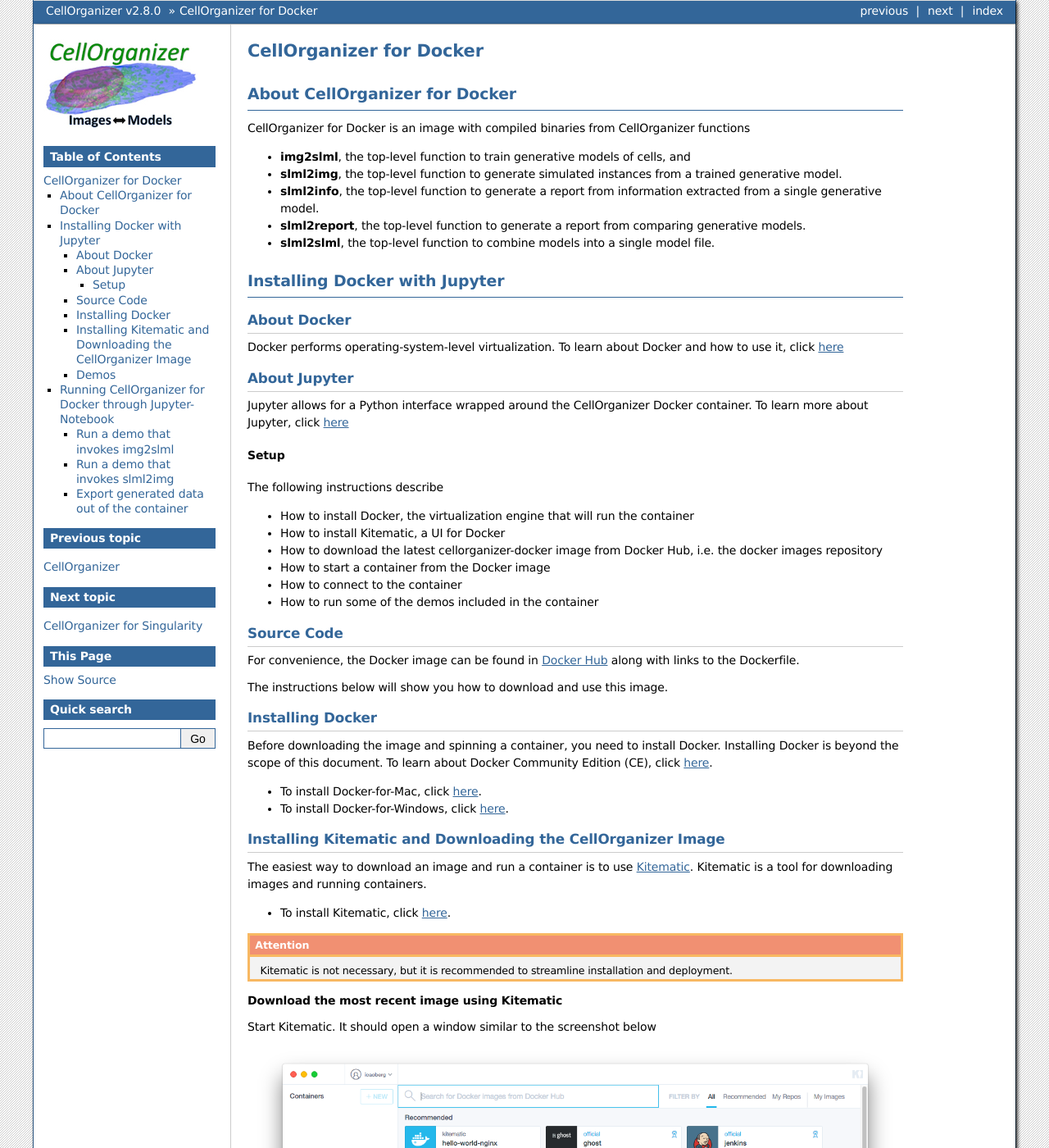
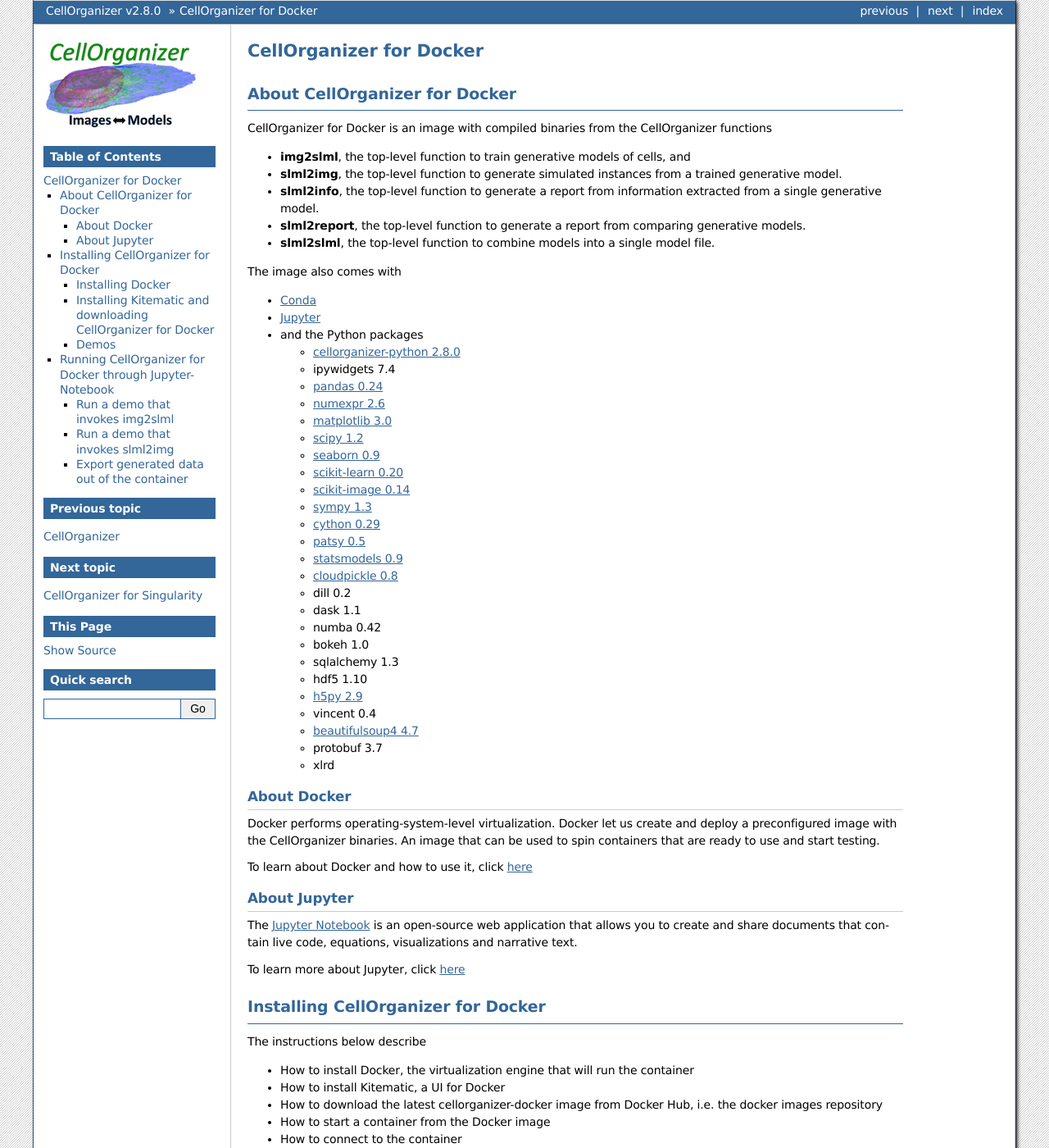
Before and after one commit to murphygroup/cellorganizer-documentation_old, a Sphinx documentation site: the page built from source/chapters/cellorganizer_for_docker.rst, in a window 1280 px wide and 1400 px high. Shown: the whole window at 82% size. Built offline with Sphinx 7.4.7, drawn with Linux system fonts in a browser that asks for light colours; some of the changed text lies outside the part shown.

Commit message:
Updated rst

```diff
--- a/source/chapters/docker/index.rst
+++ b/source/chapters/docker/index.rst
@@ -9,23 +9,57 @@
 - **slml2report**, the top-level function to generate a report from comparing generative models.
 - **slml2slml**, the top-level function to combine models into a single model file.
 
+The image also comes with
 
-Installing Docker with Jupyter
-***********************************
+- `Conda <https://conda.io/en/latest/>`_
+- `Jupyter <https://jupyter.org/>`_
+- and the Python packages
+
+  - `cellorganizer-python 2.8.0 <https://github.com/murphygroup/cellorganizer-python>`_
+  - ipywidgets 7.4
+  - `pandas 0.24 <https://pandas.pydata.org/>`_
+  - `numexpr 2.6 <https://github.com/pydata/numexpr>`_
+  - `matplotlib 3.0 <https://matplotlib.org/>`_
+  - `scipy 1.2 <https://www.scipy.org/>`_
+  - `seaborn 0.9 <https://seaborn.pydata.org/>`_
+  - `scikit-learn 0.20 <https://scikit-learn.org/stable/>`_
+  - `scikit-image 0.14 <https://scikit-image.org/>`_
+  - `sympy 1.3 <https://www.sympy.org/en/index.html>`_
+  - `cython 0.29 <https://cython.org/>`_
+  - `patsy 0.5 <https://patsy.readthedocs.io/en/latest/>`_
+  - `statsmodels 0.9 <https://www.statsmodels.org/stable/index.html>`_
+  - `cloudpickle 0.8 <https://github.com/cloudpipe/cloudpickle>`_
+  - dill 0.2
+  - dask 1.1
+  - numba 0.42
+  - bokeh 1.0
+  - sqlalchemy 1.3
+  - hdf5 1.10
+  - `h5py 2.9 <https://www.h5py.org/>`_
+  - vincent 0.4
+  - `beautifulsoup4 4.7 <https://www.crummy.com/software/BeautifulSoup/bs4/doc/>`_
+  - protobuf 3.7
+  - xlrd
 
 About Docker
 ------------
 
-Docker performs operating-system-level virtualization. To learn about Docker and how to use it, click `here <https://docs.docker.com/get-started/#recap-and-cheat-sheet>`_
+Docker performs operating-system-level virtualization. Docker let us create and deploy a preconfigured image with the CellOrganizer binaries. An image that can be used to spin containers that are ready to use and start testing.
+
+To learn about Docker and how to use it, click `here <https://docs.docker.com/get-started/>`_
 
 About Jupyter
-------------
-Jupyter allows for a Python interface wrapped around the CellOrganizer Docker container.
+-------------
+The `Jupyter Notebook <https://jupyter.org/>`_ is an open-source web application that allows you to create and share documents that contain live code, equations, visualizations and narrative text.
+
 To learn more about Jupyter, click `here <https://jupyter-notebook-beginner-guide.readthedocs.io/en/latest/what_is_jupyter.html>`_
+
+Installing CellOrganizer for Docker
+***********************************
 
 Setup
 ^^^^^
-The following instructions describe
+The instructions below describe
 
 * How to install Docker, the virtualization engine that will run the container
 * How to install Kitematic, a UI for Docker
@@ -34,12 +68,6 @@
 * How to connect to the container
 * How to run some of the demos included in the container
 
-Source Code
------------
-For convenience, the Docker image can be found in `Docker Hub <https://hub.docker.com/r/murphylab/docker-cellorganizer/>`_ along with links to the Dockerfile.
-
-The instructions below will show you how to download and use this image.
-
 Installing Docker
 -----------------
 Before downloading the image and spinning a container, you need to install Docker. Installing Docker is beyond the scope of this document. To learn about Docker Community Edition (CE), click `here <https://www.docker.com/community-edition>`_.
@@ -47,9 +75,8 @@
 * To install Docker-for-Mac, click `here <https://docs.docker.com/docker-for-mac/install/>`_.
 * To install Docker-for-Windows, click `here <https://docs.docker.com/docker-for-windows/install/>`_.
 
-
-Installing Kitematic and Downloading the CellOrganizer Image
-------------------------------------------------------------
+Installing Kitematic and downloading CellOrganizer for Docker
+-------------------------------------------------------------
 
 The easiest way to download an image and run a container is to use `Kitematic <https://kitematic.com/>`_. Kitematic is a tool for downloading images and running containers.
 
@@ -70,12 +97,14 @@
 .. figure:: image_find.png
    :align: center
 
-
 Then click *CREATE* to download the image and start a container
 
 .. figure:: Image_Downloading.png
    :align: center
 
+**Download the most recent image from terminal**
+
+For convenience, the Docker image can be found in `Docker Hub <https://hub.docker.com/r/murphylab/cellorganizer-jupyter>`_ along with links to the Dockerfile.
 
 Demos
 -----
```
Also changed, not shown: other parts of source/chapters/docker/index.rst (+1 -1 lines).
